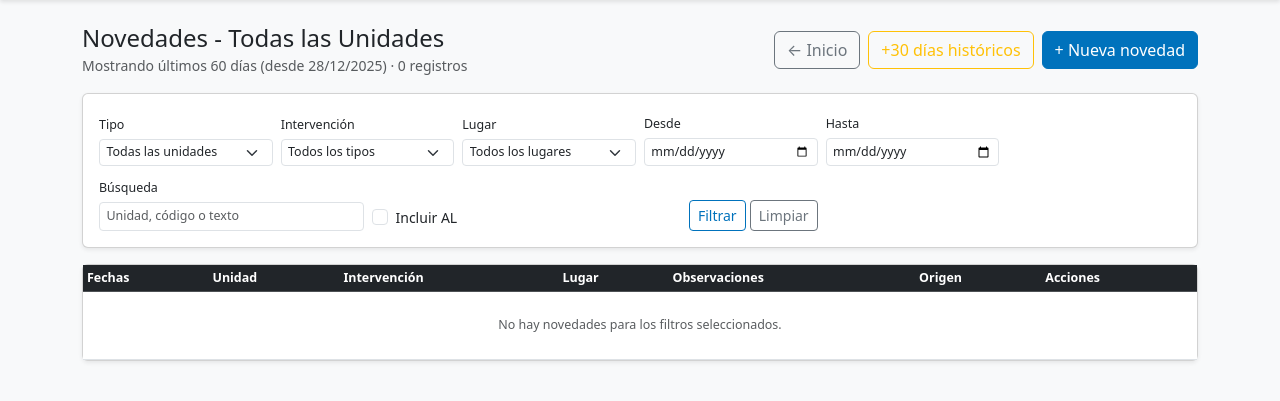
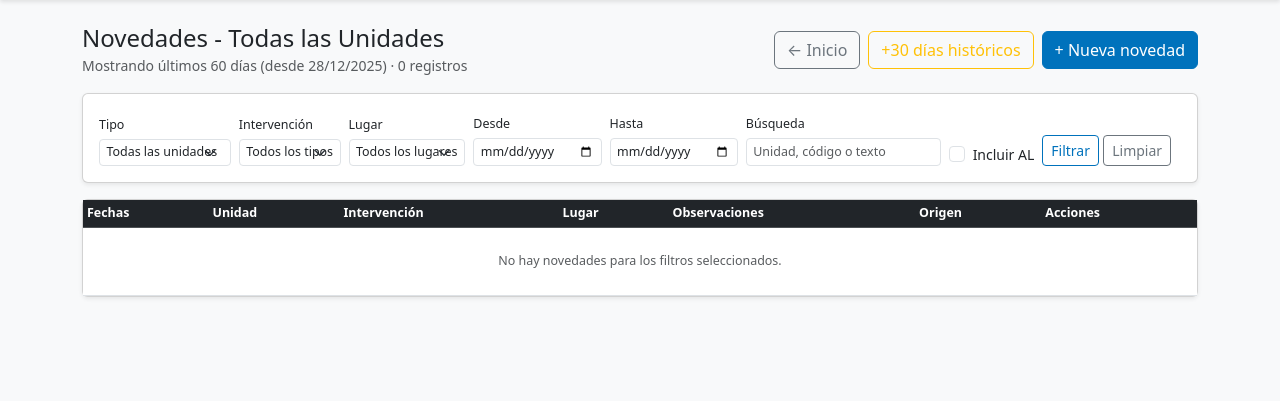
Before and after one commit to salamonepablo/sigma-rs, a Django app: page /sigma/novedades/ in a window 1280 px wide. Shown: the part 64-465 px from the top of the page. Run offline with Django 5.2, Linux system fonts and the light colour scheme; the visitor is signed in with stand-in values (Sample User, id 1); data comes from the database, SQL or seed files in the repository; data that the repository does not hold is empty.

Commit message:
fix: tighten novedad filter layout

```diff
--- a/apps/tickets/presentation/forms/novedad_forms.py
+++ b/apps/tickets/presentation/forms/novedad_forms.py
@@ -242,7 +242,7 @@ class NovedadFilterForm(forms.Form):
         ("", "Todas las unidades"),
         (
             MaintenanceUnitModel.UnitType.LOCOMOTIVE,
-            "Locomotoras / Coches Motor",
+            "Locomotoras",
         ),
         (MaintenanceUnitModel.UnitType.RAILCAR, "Coches Remolcados"),
         (MaintenanceUnitModel.UnitType.MOTORCOACH, "Coches Motor"),
--- a/apps/tickets/presentation/templates/tickets/novedad_list.html
+++ b/apps/tickets/presentation/templates/tickets/novedad_list.html
@@ -69,39 +69,39 @@
 
 <div class="card mb-3 shadow-sm">
     <div class="card-body py-3">
-        <form method="get" class="row g-2 align-items-end filter-form">
+        <form method="get" class="row row-cols-lg-auto row-cols-md-2 row-cols-1 g-2 align-items-end filter-form">
             <input type="hidden" name="range_days" value="{{ range_days }}">
-            <div class="col-lg-2 col-md-3 col-sm-6">
+            <div class="col">
                 <label class="form-label small mb-1">Tipo</label>
                 {{ filter_form.unit_type }}
             </div>
-            <div class="col-lg-2 col-md-3 col-sm-6">
+            <div class="col">
                 <label class="form-label small mb-1">Intervención</label>
                 {{ filter_form.intervencion }}
             </div>
-            <div class="col-lg-2 col-md-3 col-sm-6">
+            <div class="col">
                 <label class="form-label small mb-1">Lugar</label>
                 {{ filter_form.lugar }}
             </div>
-            <div class="col-lg-2 col-md-3 col-sm-6">
+            <div class="col">
                 <label class="form-label small mb-1">Desde</label>
                 {{ filter_form.date_from }}
             </div>
-            <div class="col-lg-2 col-md-3 col-sm-6">
+            <div class="col">
                 <label class="form-label small mb-1">Hasta</label>
                 {{ filter_form.date_to }}
             </div>
-            <div class="col-lg-3 col-md-4 col-sm-6">
+            <div class="col" style="min-width: 200px;">
                 <label class="form-label small mb-1">Búsqueda</label>
                 {{ filter_form.search }}
             </div>
-            <div class="col-lg-2 col-md-3 col-sm-6 d-flex align-items-center">
-                <div class="form-check mt-4">
+            <div class="col d-flex align-items-center">
+                <div class="form-check mt-4 mb-0">
                     {{ filter_form.include_alistamientos }}
                     <label class="form-check-label small">{{ filter_form.include_alistamientos.label }}</label>
                 </div>
             </div>
-            <div class="col-lg-3 col-md-4 col-sm-6 text-end">
+            <div class="col text-end">
                 <button type="submit" class="btn btn-sm btn-outline-primary">Filtrar</button>
                 <a href="?" class="btn btn-sm btn-outline-secondary">Limpiar</a>
             </div>
```
Also changed, not shown: docs/CHANGELOG.md.
